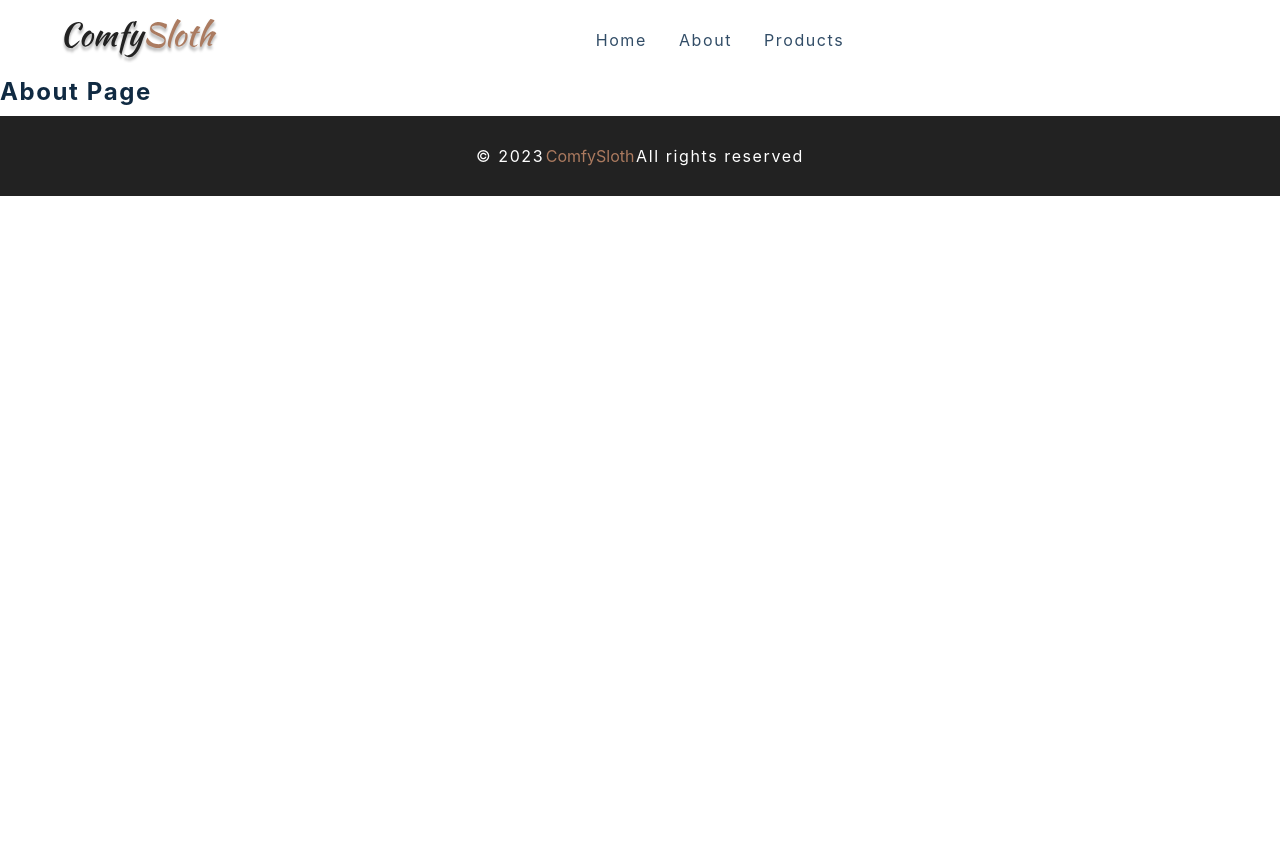
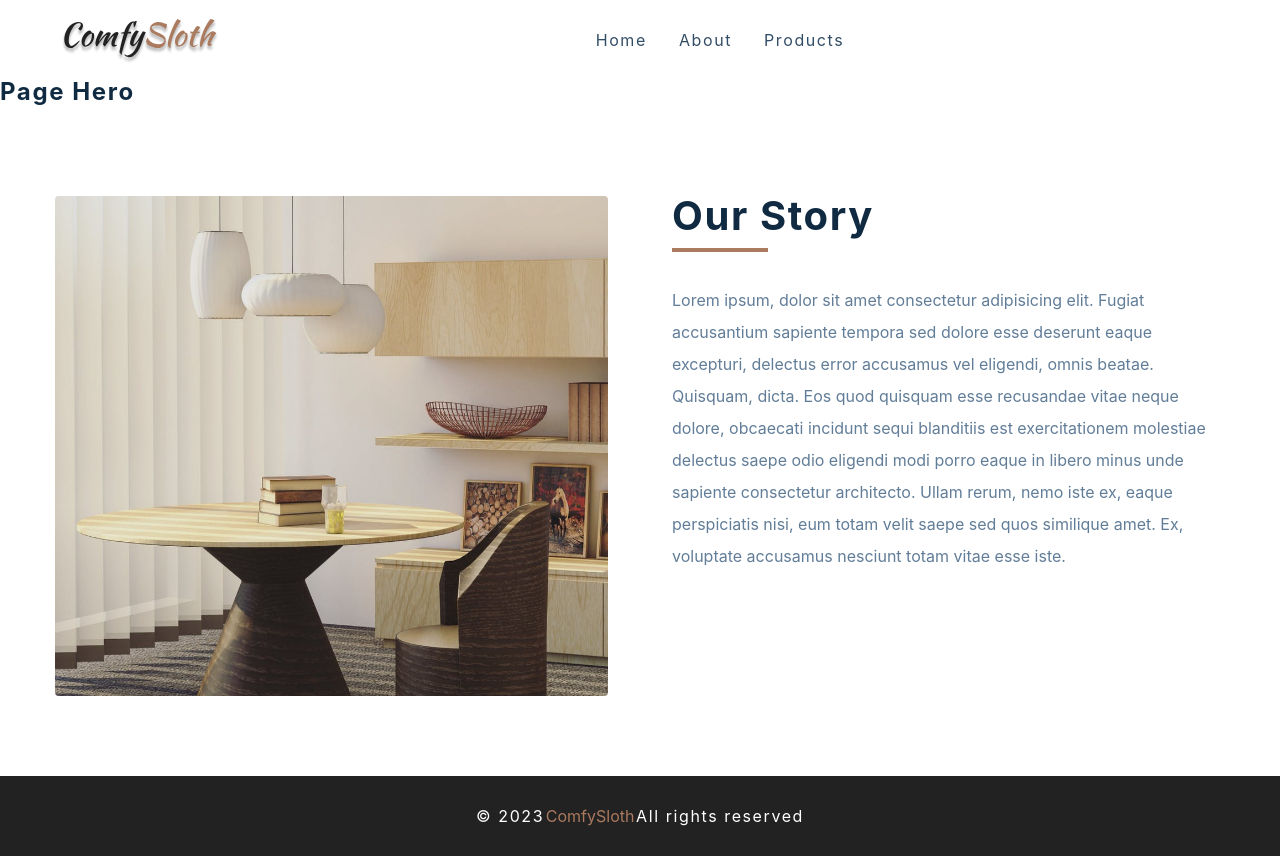
Before and after one commit to aida708/E-commerce, a React (Create React App) app: page /about in a window 1280 px wide. Before the commit the page ends 800 px from the top, so only its background shows below. Built offline with nearby package versions, Linux system fonts and the light colour scheme.

Commit message:
error & aboutPage

```diff
--- a/src/pages/AboutPage.js
+++ b/src/pages/AboutPage.js
@@ -1,11 +1,36 @@
-import React from 'react'
-import styled from 'styled-components'
-import { PageHero } from '../components'
-import aboutImg from '../assets/hero-bcg.jpeg'
+import React from "react";
+import styled from "styled-components";
+import { PageHero } from "../components";
+import aboutImg from "../assets/hero-bcg.jpeg";
 
 const AboutPage = () => {
-  return <h4>about page</h4>
-}
+  return (
+    <main>
+      <PageHero />
+      <Wrapper className="page section section-center">
+        <img src={aboutImg} alt="nice desk" />
+        <article>
+          <div className="title">
+            <h2>our story</h2>
+            <div className="underline"></div>
+          </div>
+          <p>
+            Lorem ipsum, dolor sit amet consectetur adipisicing elit. Fugiat
+            accusantium sapiente tempora sed dolore esse deserunt eaque
+            excepturi, delectus error accusamus vel eligendi, omnis beatae.
+            Quisquam, dicta. Eos quod quisquam esse recusandae vitae neque
+            dolore, obcaecati incidunt sequi blanditiis est exercitationem
+            molestiae delectus saepe odio eligendi modi porro eaque in libero
+            minus unde sapiente consectetur architecto. Ullam rerum, nemo iste
+            ex, eaque perspiciatis nisi, eum totam velit saepe sed quos
+            similique amet. Ex, voluptate accusamus nesciunt totam vitae esse
+            iste.
+          </p>
+        </article>
+      </Wrapper>
+    </main>
+  );
+};
 
 const Wrapper = styled.section`
   display: grid;
@@ -33,5 +58,5 @@
   @media (min-width: 992px) {
     grid-template-columns: 1fr 1fr;
   }
-`
-export default AboutPage
+`;
+export default AboutPage;
```
